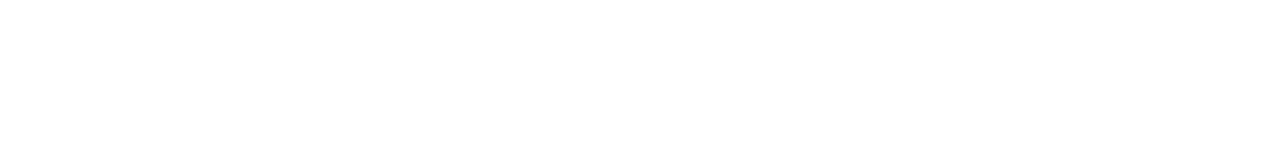
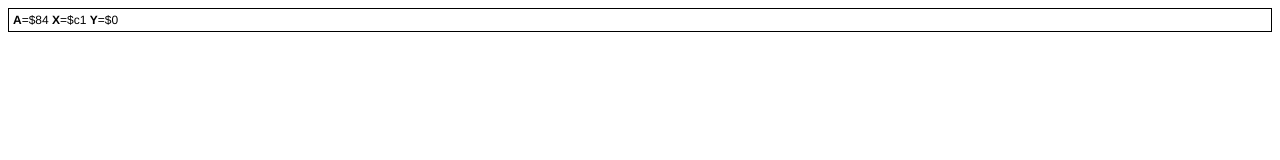
Before and after one commit to tenjou/web-6502, a website built with Parcel: page src/index.html in a window 1280 px wide. Built offline with nearby package versions, Linux system fonts and the light colour scheme.

Commit message:
Show visually register debugger

```diff
--- a/src/cpu.ts
+++ b/src/cpu.ts
@@ -1,6 +1,6 @@
 import { OpCodes } from "./opcodes"
 
-interface Cpu {
+export interface Cpu {
     a: number
     x: number
     y: number
--- a/src/index.html
+++ b/src/index.html
@@ -2,15 +2,18 @@
 <html lang="en">
     <head>
         <meta charset="utf-8" />
-        <meta
-            name="viewport"
-            content="width=device-width, initial-scale=1, maximum-scale=1"
-        />
+        <meta name="viewport" content="width=device-width, initial-scale=1, maximum-scale=1" />
 
         <title>Web 6502</title>
 
         <script type="module" src="index.ts"></script>
+
+        <link rel="stylesheet" href="styles.css" />
     </head>
 
-    <body></body>
+    <body>
+        <div class="p-1 border">
+            <div id="registers"></div>
+        </div>
+    </body>
 </html>
--- a/src/index.ts
+++ b/src/index.ts
@@ -1,4 +1,4 @@
-import { run } from "./cpu"
+import { Cpu, run } from "./cpu"
 import { OpCodeType, OpCodes } from "./opcodes"
 
 interface AstInstruction {
@@ -82,10 +82,19 @@ const disassemble = (program: Uint8Array) => {
     return buffer
 }
 
+const updateDebugger = (cpu: Cpu) => {
+    const registers = document.getElementById("registers")
+    if (registers) {
+        registers.innerHTML = `<b>A</b>=$${cpu.a.toString(16)} <b>X</b>=$${cpu.x.toString(16)} <b>Y</b>=$${cpu.y.toString(16)}`
+    }
+}
+
 const start = () => {
     const ast = parse()
     const program = compile(ast)
     const cpu = run(program)
+
+    updateDebugger(cpu)
 
     console.log(cpu)
 
@@ -93,7 +102,9 @@ const start = () => {
     // console.log(dump)
 }
 
-start()
+document.body.onload = () => {
+    start()
+}
 
 // import { parse } from "./parser/parser"
 
--- /dev/null
+++ b/src/styles.css
@@ -0,0 +1,11 @@
+body {
+    font: 12px "Helvetica Neue", Helvetica, Arial, sans-serif;
+}
+
+.border {
+    border: 1px solid black;
+}
+
+.p-1 {
+    padding: 0.25rem;
+}
```
